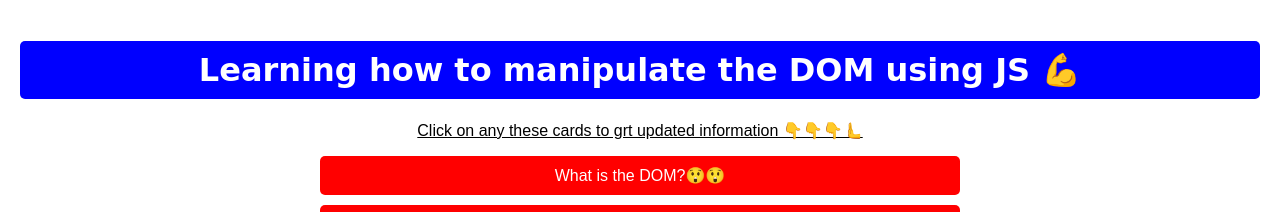
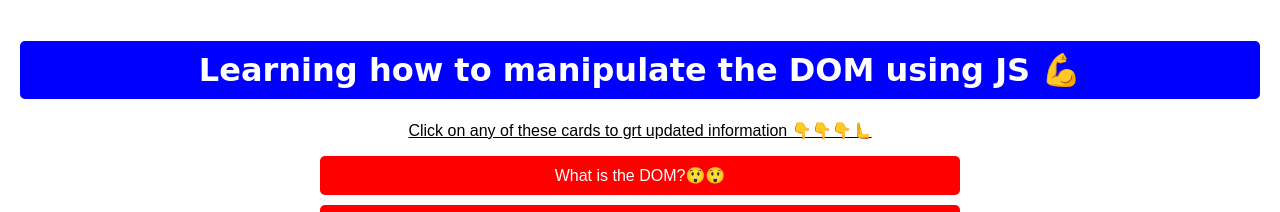
Before and after one commit to marriet-aho/T4G_homework10, a plain HTML site: page index.html in a window 1280 px wide. Shown: the top 212 px of the page. Drawn offline with Linux system fonts and the light colour scheme.

Commit message:
adding all files

```diff
--- a/index.html
+++ b/index.html
@@ -9,7 +9,7 @@
 <body>
   <div id="content">
     <h1>Learning how to manipulate the DOM using JS 💪</h1>
-    <p> <u> Click on any these cards to grt updated information 👇👇👇🫷 </u></p>
+    <p> <u> Click on any of these cards to grt updated information 👇👇👇🫷 </u></p>
     <p class="line" id="line1">What is the DOM?😲😲</p>
     <p class="line" id="line2">How do I access / select elements in the DOM?🫡🫡</p>
     <p class="line" id="line3">How do I use the style methods to change the style of an element in the DOM?🫣🫣🫣🫣</p>
```
